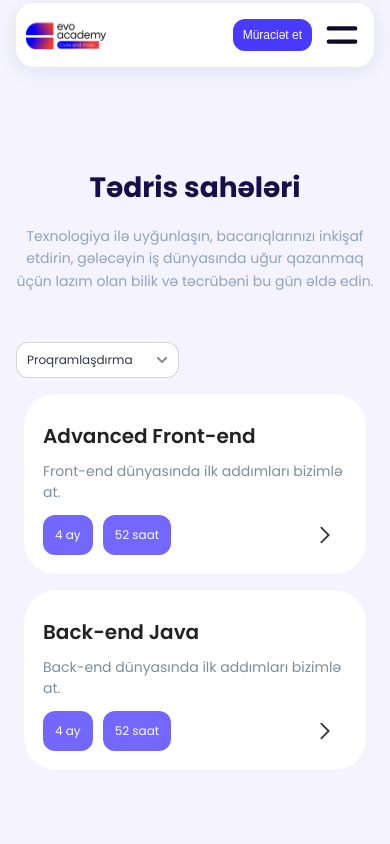
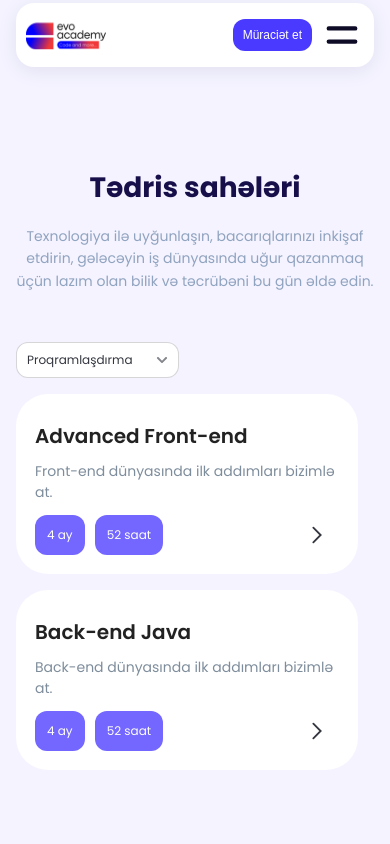
Before and after one commit to gulaism/Evo-Web, a React (Vite) app: page /education in a window 390 px wide. Shown: the top 844 px of the page. Built offline with nearby package versions, Linux system fonts and the light colour scheme.

Commit message:
fixed: mobile media width of education field page

```diff
--- a/src/pages/user/FieldsOfStudy/FieldsOfStudy.module.scss
+++ b/src/pages/user/FieldsOfStudy/FieldsOfStudy.module.scss
@@ -14,7 +14,7 @@
 
 
         //Mobile uçun
-        @media (max-width: 480px) {
+        @media (max-width: 599px) {
             font-size: 28px;
         }
 
@@ -35,7 +35,7 @@
 
 
         //Mobile uçun
-        @media (max-width: 480px) {
+        @media (max-width: 599px) {
             font-size: 14px;
             padding: 0;
         }
@@ -53,7 +53,7 @@
         width: 295px;
 
         //Mobile uçun
-        @media (max-width: 480px) {
+        @media (max-width: 599px) {
             width: 163px;
             margin-top: 50px;
         }
@@ -78,7 +78,7 @@
             transition: all 0.3s ease;
 
             //Mobile uçun
-            @media (max-width: 480px) {
+            @media (max-width: 599px) {
                 font-size: 12px;
                 padding: 8px 10px;
             }
@@ -91,7 +91,7 @@
                 color: rgba(51, 54, 63, 0.6);
 
                 //Mobile uçun
-                @media (max-width: 480px) {
+                @media (max-width: 599px) {
                     font-size: 12px;
                 }
             }
@@ -119,7 +119,7 @@
                 transition: all 0.3s ease;
 
                 //Mobile uçun
-                @media (max-width: 480px) {
+                @media (max-width: 599px) {
                     font-size: 12px;
                 }
 
@@ -141,17 +141,18 @@
     margin-top: 2rem;
 
     //Mobile uçun
-    @media (max-width: 480px) {
+    @media (max-width: 599px) {
         display: flex;
         flex-direction: column;
-        align-items: center;
+        align-items: start;
         gap: 1rem;
         margin-top: 1rem;
     }
 
     //Tablet uçun
     @media (min-width: 600px) and (max-width: 1024px) {
-        gap: 20px;}
+        gap: 20px;
+    }
 
         .gridItem {
             width: 400px;
@@ -165,7 +166,7 @@
             cursor: pointer;
 
             //Mobile uçun
-            @media (max-width: 480px) {
+            @media (max-width: 599px) {
                 width: 342px;
                 height: 180px;
                 padding: 26px 18px;
@@ -190,7 +191,7 @@
                 font-weight: 600;
 
                 //Mobile uçun
-                @media (max-width: 480px) {
+                @media (max-width: 599px) {
                     font-size: 20px;
                 }
 
@@ -206,7 +207,7 @@
                 font-weight: 400;
 
                 //Mobile uçun
-                @media (max-width: 480px) {
+                @media (max-width: 599px) {
                     font-size: 14px;
                 }
 
@@ -239,7 +240,7 @@
                 border-radius: 12px;
 
                 //Mobile uçun
-                @media (max-width: 480px) {
+                @media (max-width: 599px) {
                     padding: 8px 12px;
                     font-size: 12px;
                 }
```
